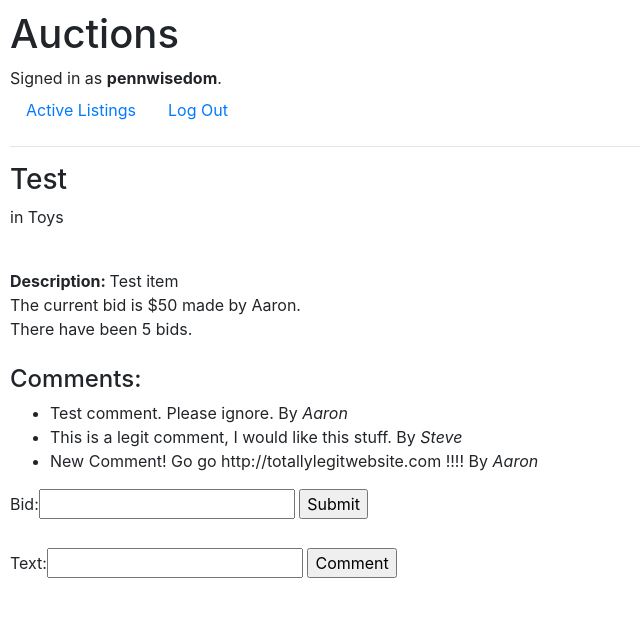
After one commit to pennwisedom/Project-3, a Django app: page /listing/1 in a window 1280 px wide. The commit adds this page. Shown: the top 617 px of the page, without its empty margins (0-640 px from the left). Run offline with Django 3.2, Linux system fonts and the light colour scheme; a user stored in the database is signed in; data comes from the database, SQL or seed files in the repository; both versions use the stored data as it was after the commit; some libraries are stand-ins or nearby versions.

Commit message:
Created Listing pages, Added Comment and Bid functionality.

```diff
--- a/auctions/models.py
+++ b/auctions/models.py
@@ -22,6 +22,9 @@ class Bid(models.Model):
     listing = models.ForeignKey(Listing, on_delete=models.CASCADE, related_name="bids")
     bid = models.IntegerField()
 
+    class Meta:
+        get_latest_by = "id"
+
     def __str__(self):
         return f"Auction #{self.listing.id} Has a bid of {self.bid}, made by {self.user}."
 
--- /dev/null
+++ b/auctions/templates/auctions/listing.html
@@ -0,0 +1,51 @@
+{% extends "auctions/layout.html" %}
+
+{% block title %}
+    Listing Information
+{% endblock %}
+
+{% block body %}
+
+    <h3>{{ listing.title }}</h3> <p>in {{ listing.category}} </p>
+        {% if listing.image %}
+            <img src="{{ list.image }}" width="200" height="300">
+        {% endif %}
+
+
+    <div id="info">
+        <br>
+        <span><strong>Description: </strong>{{ listing.description }}</span>
+        <br>
+        <span>The current bid is ${{ listing.bids.latest.bid }} made by {{ listing.bids.latest.user }}.</span>
+        <br>
+        <span>There have been {{ listing.bids.all.count }} bids.</span>
+    </div>
+
+    <div id="comments">
+        <br>
+        <h4>Comments:</h4>
+        <ul>
+            {% if not comments %}
+            There are no comments yet.
+            {% endif %}
+            {% for comment in comments%}
+            <li>{{ comment.text | safe }} By <i>{{ comment.user }}</i></li>
+            {% endfor %}
+        </ul>
+    </div>
+    {% if message %}{{ message }}{% endif %}
+    <form action="{% url 'listing' listing.id %}" method="post">
+        {% csrf_token %}
+        {{ form }}
+        <input type="submit" name="bidtry" value=Submit>
+    </form>
+    <br>
+    {% if commentmessage %}{{ commentmessage }}{% endif %}
+    <form action="{% url 'listing' listing.id %}" method="post">
+        {% csrf_token %}
+        {{ commentform }}
+        <input type="submit" name="comment" value=Comment>
+    </form>
+
+
+{% endblock %}
--- a/auctions/urls.py
+++ b/auctions/urls.py
@@ -6,5 +6,6 @@ urlpatterns = [
     path("", views.index, name="index"),
     path("login", views.login_view, name="login"),
     path("logout", views.logout_view, name="logout"),
-    path("register", views.register, name="register")
+    path("register", views.register, name="register"),
+    path("listing/<str:list_id>", views.listing, name="listing")
 ]
--- a/auctions/views.py
+++ b/auctions/views.py
@@ -1,14 +1,22 @@
 from django.contrib.auth import authenticate, login, logout
+from django.contrib.auth.decorators import login_required
 from django.db import IntegrityError
 from django.http import HttpResponse, HttpResponseRedirect
 from django.shortcuts import render
 from django.urls import reverse
+from django.forms import ModelForm
 
-from .models import User
+from .models import User, Listing, Bid, Comment
 
 
 def index(request):
-    return render(request, "auctions/index.html")
+
+    # Display all active listings, if user is logged in.
+    if not request.user.is_authenticated:
+        return render(request, "auctions/index.html", {"message": "Please Log in to see active listings."})
+
+    else:
+        return render(request, "auctions/index.html", {"listing": Listing.objects.all()})
 
 
 def login_view(request):
@@ -61,3 +69,46 @@ def register(request):
         return HttpResponseRedirect(reverse("index"))
     else:
         return render(request, "auctions/register.html")
+
+# Detailed Listing Page
+@login_required
+def listing(request, list_id):
+
+    class BidForm(ModelForm):
+        class Meta:
+            model = Bid
+            fields = ["bid"]
+
+    class CommentForm(ModelForm):
+        class Meta:
+            model = Comment
+            fields = ["text"]
+
+    # Make new Bid. Must be higher than previous one.
+    if request.method == "POST" and "bidtry" in request.POST:
+        current_bid = Listing.objects.get(pk=list_id).bids.latest().bid
+        new_bid = int(request.POST["bid"])
+
+        if current_bid >= new_bid:
+            print(f"{new_bid} is lower than {current_bid}")
+
+            return render(request, "auctions/listing.html", {"listing": Listing.objects.get(pk=list_id),
+    "comments": Comment.objects.filter(listings=list_id), "form": BidForm(request.POST), "message": "New bid must be higher than the previous bid",
+    "commentform": CommentForm()})
+        else:
+            updatebid = Bid(user=request.user, listing=Listing(list_id), bid=new_bid)
+            updatebid.save()
+            return render(request, "auctions/listing.html", {"listing": Listing.objects.get(pk=list_id),
+    "comments": Comment.objects.filter(listings=list_id), "form": BidForm(), "message": "Success!", "commentform": CommentForm()})
+
+    # Functionality to add comments
+    elif request.method == "POST":
+        newcomment = Comment(user=request.user, text=request.POST["text"], listings=Listing(list_id))
+        newcomment.save()
+        return render(request, "auctions/listing.html", {"listing": Listing.objects.get(pk=list_id),
+    "comments": Comment.objects.filter(listings=list_id), "form": BidForm(), "commentmessage": "Success!", "commentform": CommentForm()})
+
+    # Standard Get request display.
+    else:
+        return render(request, "auctions/listing.html", {"listing": Listing.objects.get(pk=list_id),
+    "comments": Comment.objects.filter(listings=list_id), "form": BidForm(), "commentform": CommentForm()})
```
Also changed, not shown: auctions/templates/auctions/index.html (+11 -1 lines), auctions/migrations/0006_auto_20200930_2017.py (added), db.sqlite3.
